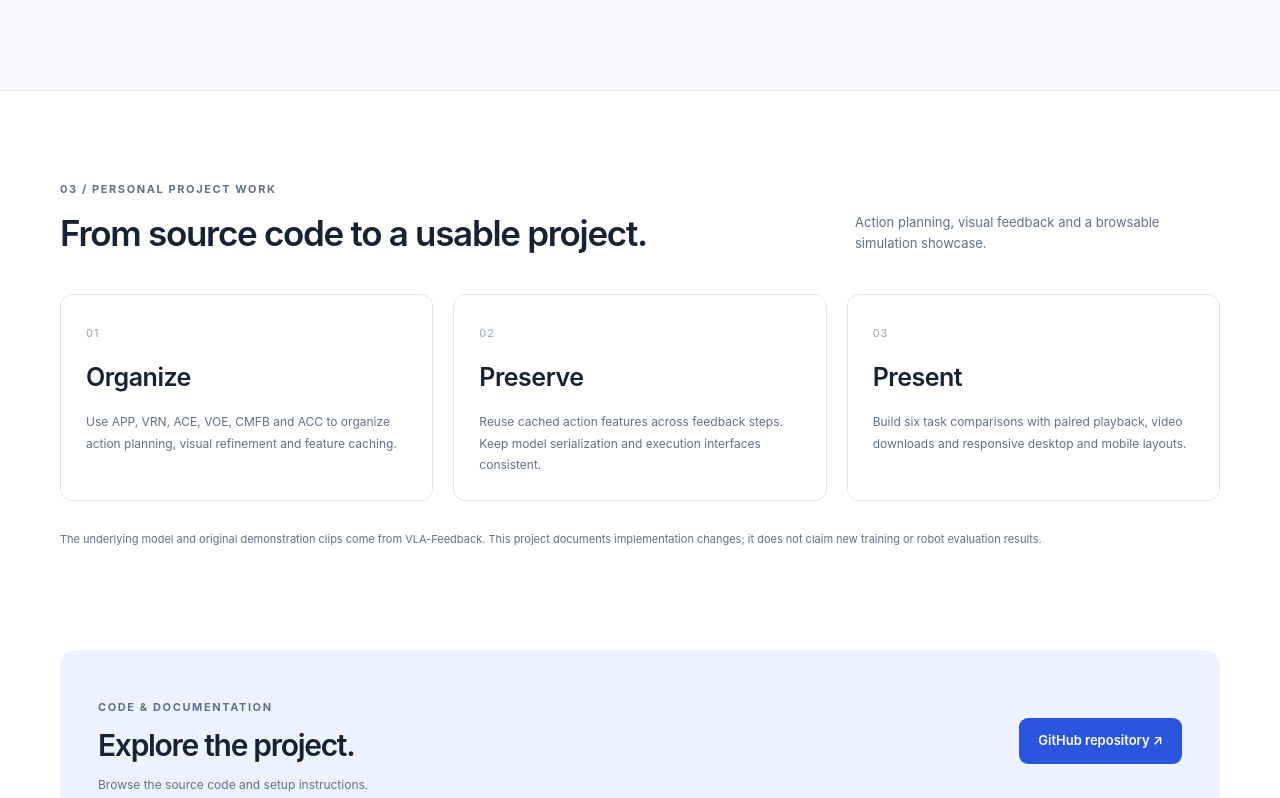
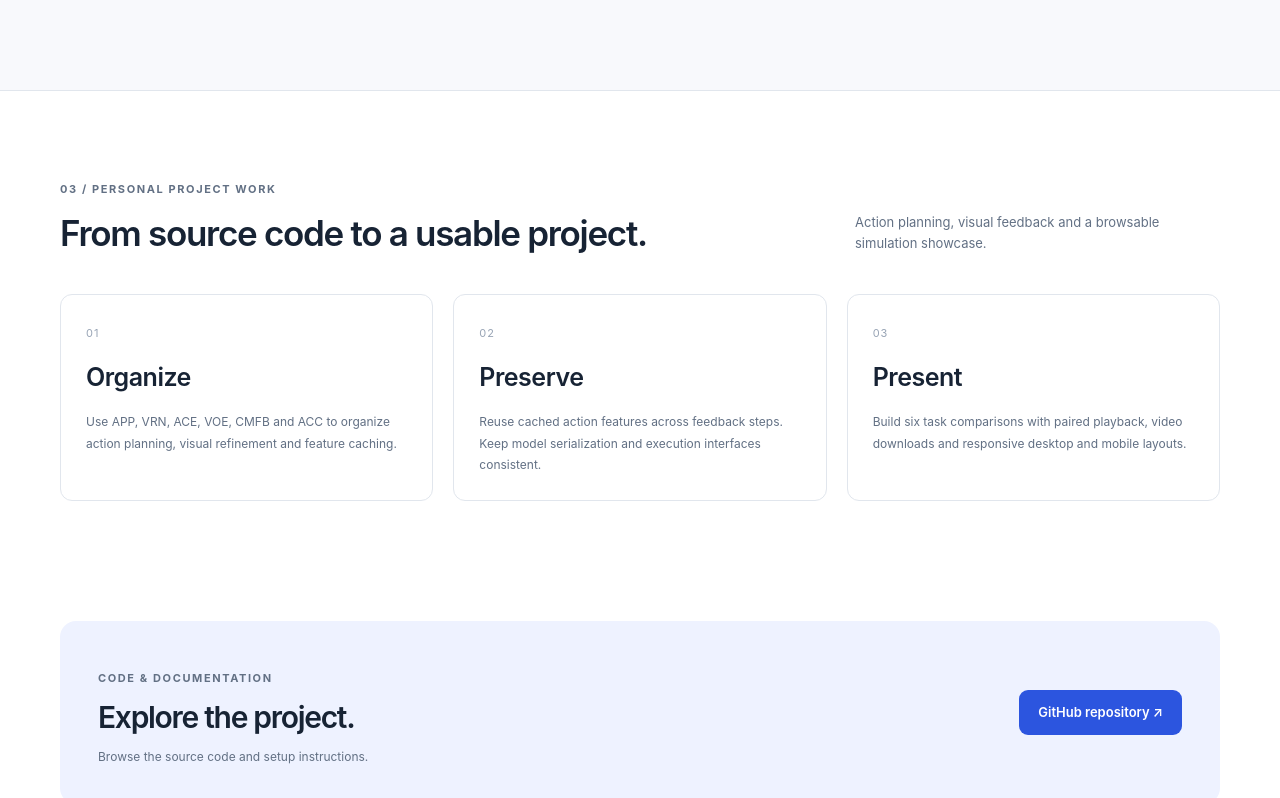
Before and after one commit to zxyzhk/LoopAct, a plain HTML site: page docs/index.html in a window 1280 px wide. Shown: the part 3219-4017 px from the top of the page. Drawn offline with Linux system fonts and the light colour scheme.

Commit message:
Update project page text

```diff
--- a/docs/index.html
+++ b/docs/index.html
@@ -55,7 +55,7 @@
       <details class="architecture" open><summary><span>Explore the architecture</span><span aria-hidden="true">+</span></summary><a href="assets/architecture.pdf" target="_blank" rel="noopener" aria-label="Open the full-resolution architecture figure"><img src="assets/architecture.png" alt="LoopAct architecture: VLM and APP planning, cached action features, VOE visual encoding and CMFB attention inside VRN" loading="lazy"></a><p>APP: Action Proposal Planner · VRN: Visual Refinement Network · ACE: Action Context Encoder · VOE: Visual Observation Encoder · CMFB: Cross-Modal Fusion Block · ACC: Action Context Cache.</p></details>
     </div></section>
 
-    <section class="section container results" id="results"><div class="section-header"><div><p class="eyebrow">03 / PERSONAL PROJECT WORK</p><h2>From source code to a usable project.</h2></div><p>Action planning, visual feedback and a browsable simulation showcase.</p></div><div class="method-flow"><article><span class="step-number">01</span><h3>Organize</h3><p>Use APP, VRN, ACE, VOE, CMFB and ACC to organize action planning, visual refinement and feature caching.</p></article><article><span class="step-number">02</span><h3>Preserve</h3><p>Reuse cached action features across feedback steps. Keep model serialization and execution interfaces consistent.</p></article><article><span class="step-number">03</span><h3>Present</h3><p>Build six task comparisons with paired playback, video downloads and responsive desktop and mobile layouts.</p></article></div><p class="table-note">The underlying model and original demonstration clips come from VLA-Feedback. This project documents implementation changes; it does not claim new training or robot evaluation results.</p></section>
+    <section class="section container results" id="results"><div class="section-header"><div><p class="eyebrow">03 / PERSONAL PROJECT WORK</p><h2>From source code to a usable project.</h2></div><p>Action planning, visual feedback and a browsable simulation showcase.</p></div><div class="method-flow"><article><span class="step-number">01</span><h3>Organize</h3><p>Use APP, VRN, ACE, VOE, CMFB and ACC to organize action planning, visual refinement and feature caching.</p></article><article><span class="step-number">02</span><h3>Preserve</h3><p>Reuse cached action features across feedback steps. Keep model serialization and execution interfaces consistent.</p></article><article><span class="step-number">03</span><h3>Present</h3><p>Build six task comparisons with paired playback, video downloads and responsive desktop and mobile layouts.</p></article></div></section>
 
     <section class="container resources" id="resources"><div><p class="eyebrow">CODE & DOCUMENTATION</p><h2>Explore the project.</h2><p>Browse the source code and setup instructions.</p></div><div><a class="button primary" href="https://github.com/zxyzhk/LoopAct" target="_blank" rel="noopener">GitHub repository ↗</a></div></section>
 
```
